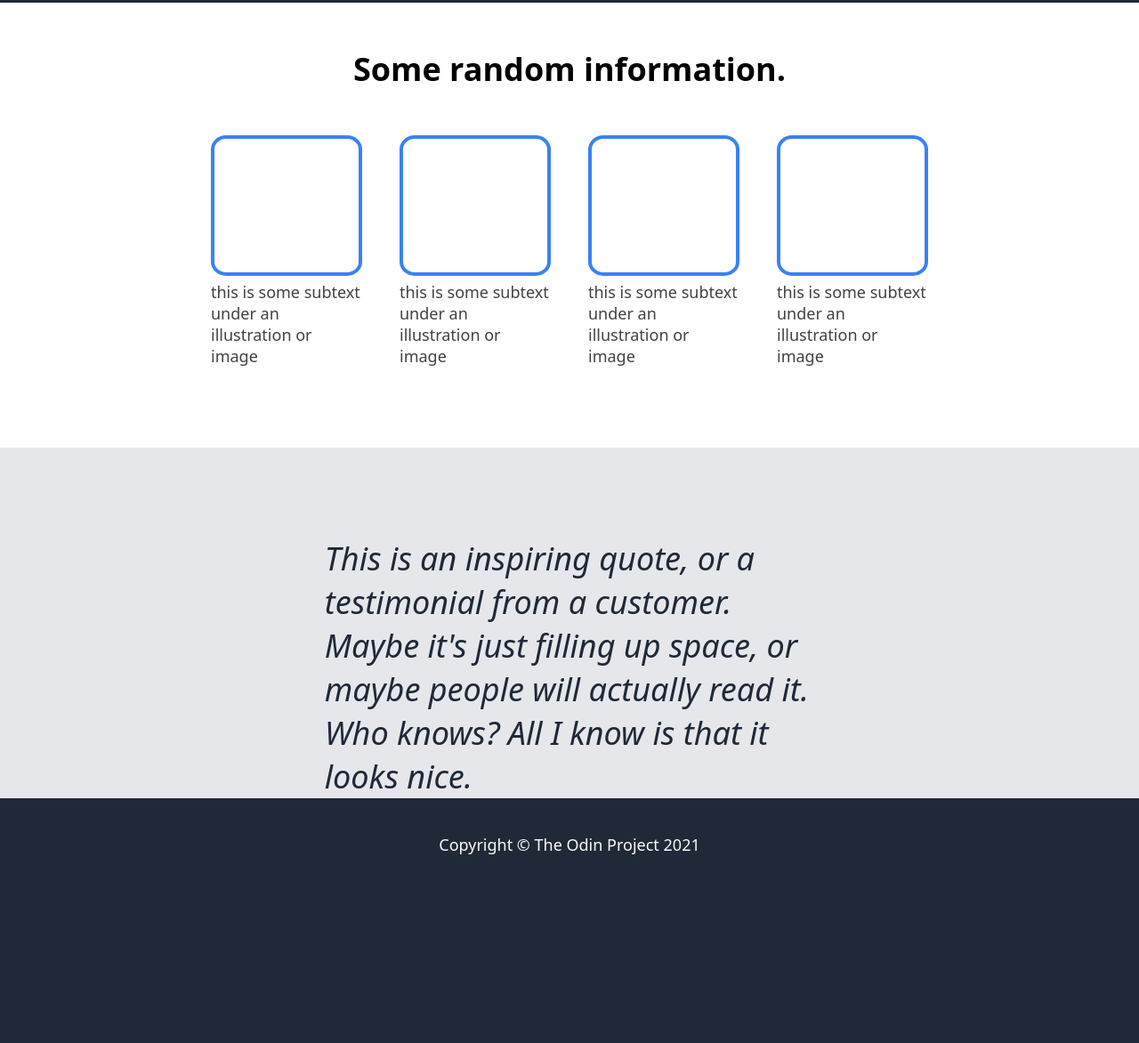
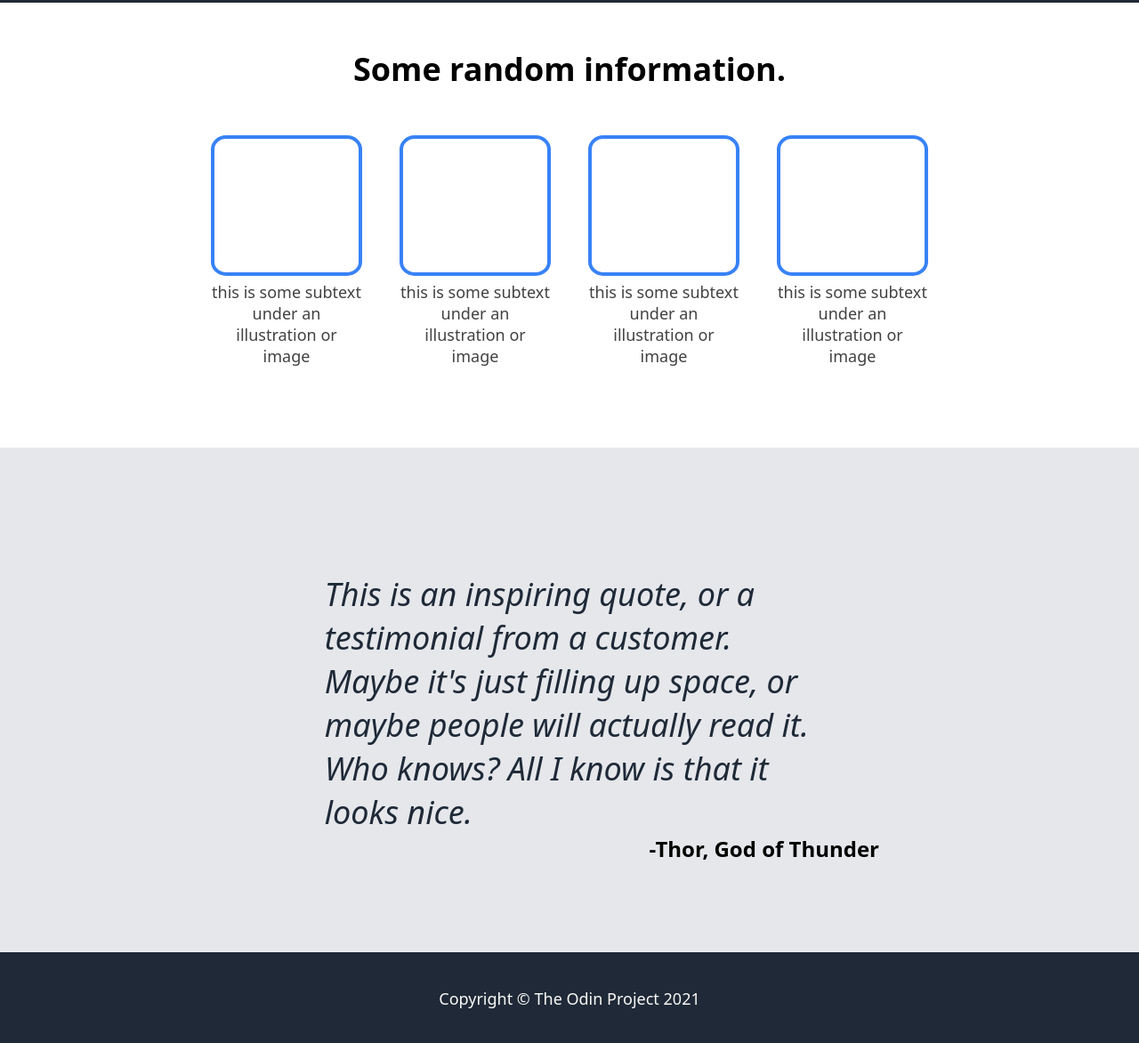
Before and after one commit to Cofman/Project-Landing-Page, a plain HTML site: page index.html in a window 1280 px wide. Shown: the part 524-1696 px from the top of the page at 89% size. Before the commit the page ends 1525 px from the top, so only its background shows below. Drawn offline with Linux system fonts and the light colour scheme.

Commit message:
modify section third

```diff
--- a/index.html
+++ b/index.html
@@ -58,9 +58,7 @@
             This is an inspiring quote, or a testimonial from a customer. Maybe it's just filling up space,
             or maybe people will actually read it. Who knows? All I know is that it looks nice.
         </div>
-
-
-
+        <div class="third_name">-Thor, God of Thunder</div>
     </section>
 
     <footer>
@@ -68,5 +66,9 @@
             Copyright © The Odin Project 2021
         </div>
     </footer>
+
+    <section class="fourth">
+
+    </section>
 </body>
 </html>
--- a/styles.css
+++ b/styles.css
@@ -123,13 +123,13 @@ button {
 
 .second_head_content_container {
     display: flex;
-    width: 170px;
+    max-width: 170px;
     flex-direction: column;
     gap: 6px;
     flex-wrap: wrap;
     font-size: 18px;
     color: rgb(66, 66, 66);
-    justify-content: center;
+    text-align: center;
 }
 
 .second_head_content_container_box {
@@ -150,6 +150,8 @@ button {
     justify-content: center;
     flex-direction: column;
     align-items: center;
+    padding: 100px 0px;
+
 }
 
 .third_italic {
@@ -159,7 +161,15 @@ button {
     font-weight: 300;
     width: 43%;
     font-style: italic;
-    margin-top: 100px;
+    margin-top: 40px;
+}
+
+.third_name {
+    display: flex;
+    align-self: end;
+    font-size: 24px;
+    font-weight: 900;
+    width: 43%;
 }
 
 footer {
```
